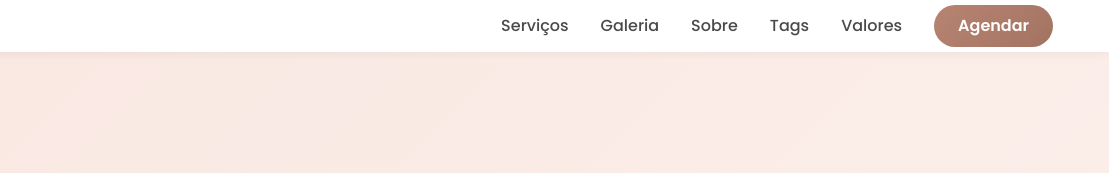
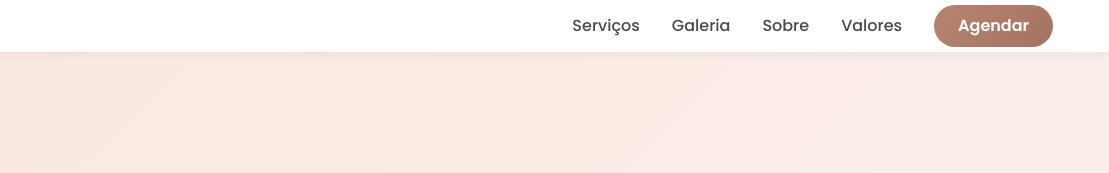
Before and after one commit to jessica-teixeira/nail_studio, a plain HTML site: page index.html in a window 1280 px wide. Shown: the top 173 px of the page, 171-1280 px from the left. Drawn offline with Linux system fonts and the light colour scheme.

Commit message:
refactor: Remover link Tags da navegação após exclusão da seção

```diff
--- a/index.html
+++ b/index.html
@@ -32,7 +32,6 @@
                 <a href="#services" class="nav-link">Serviços</a>
                 <a href="#gallery" class="nav-link">Galeria</a>
                 <a href="#about" class="nav-link">Sobre</a>
-                <a href="#tags" class="nav-link">Tags</a>
                 <a href="#values" class="nav-link">Valores</a>
                 <a href="#booking" class="nav-link nav-cta">Agendar</a>
             </div>
```
